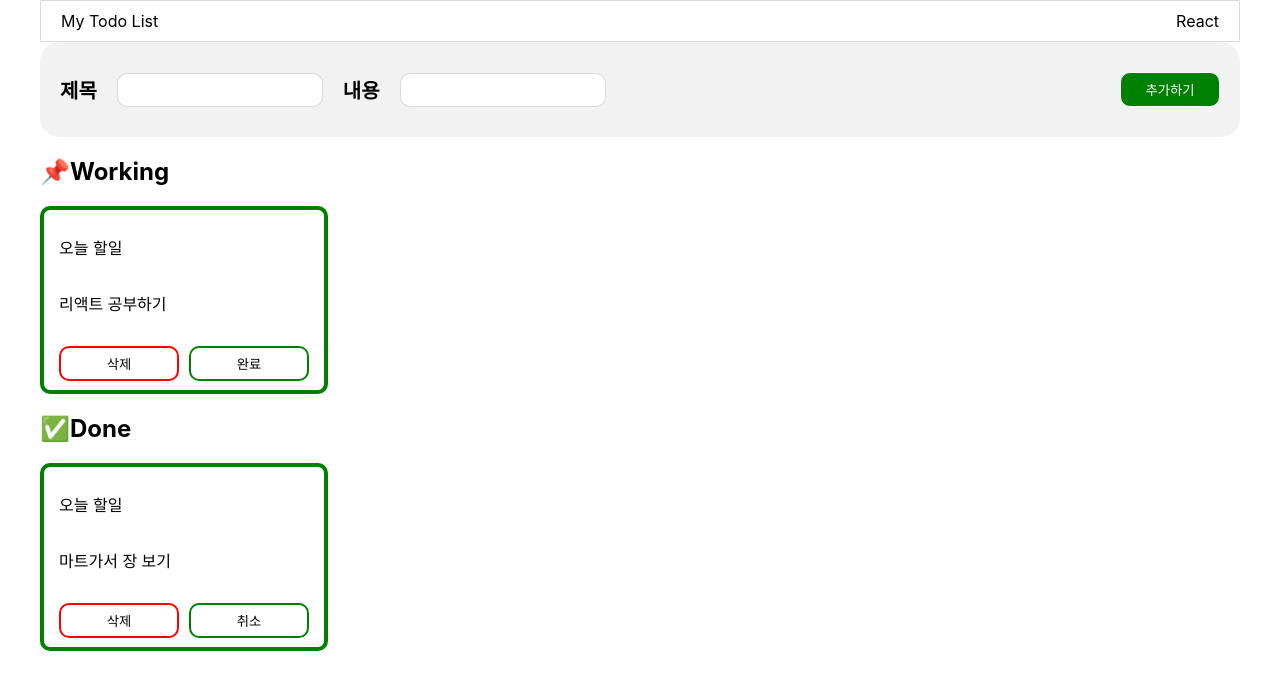
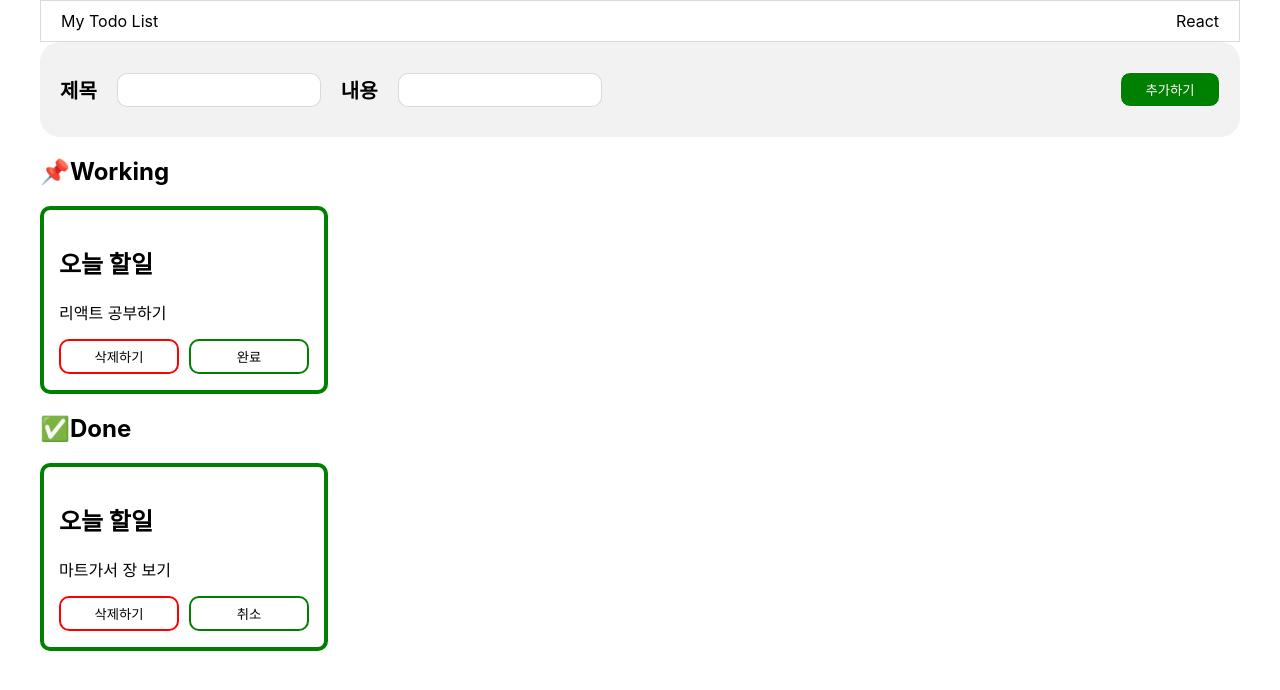
Before and after one commit to treasureholy/ver.2_Todo_List, a React (Create React App) app: page / in a window 1280 px wide. Shown: the top 690 px of the page. Built offline with nearby package versions, Linux system fonts and the light colour scheme.

Commit message:
Feat: styled-components 추가

```diff
--- a/package.json
+++ b/package.json
@@ -12,6 +12,7 @@
     "react-scripts": "5.0.1",
     "react-uuid": "^2.0.0",
     "redux": "^4.2.1",
+    "styled-components": "^6.0.0-rc.3",
     "web-vitals": "^2.1.0"
   },
   "scripts": {
--- a/src/App.css
+++ b/src/App.css
@@ -1,103 +1,102 @@
 /* 레이아웃 */
-.layout {
+/* .layout {
   max-width: 1200px;
   min-width: 800px;
   margin: 0 auto;
-}
+} */
 
 /* header */
-.app-title {
+/* .app-title {
   display: flex;
   align-items: center;
   justify-content: space-between;
   height: 30px;
   border: 1px solid rgba(128, 128, 128, 0.293);
   padding: 5px 20px;
-}
+} */
 
 /* form */
-.form {
+/* .form {
   background-color: rgba(231, 230, 230, 0.512);
   border-radius: 20px;
   justify-content: space-between;
   display: flex;
   align-items: center;
   padding: 30px 20px 30px 20px;
-}
-.input-group {
+} */
+/* .input-group {
   display: flex;
   align-items: center;
   gap: 20px;
   font-size: 20px;
-}
+} */
 
-.input-style {
+/* .input-style {
   height: 30px;
   border: 1px solid rgba(128, 128, 128, 0.293);
   border-radius: 10px;
   width: 200px;
-}
+} */
 
 /* Todo 추가 버튼 */
-.add-button {
+/* .add-button {
   border-radius: 10px;
   border: 1px solid;
   background-color: green;
   color: white;
   width: 100px;
-  height: 35px;
-  cursor: pointer;
-}
+  height: 35px; */
+/* cursor: pointer;
+} */
 
 /* list */
-.list-wrap {
+/* .list-wrap {
   display: flex;
   flex-wrap: wrap;
   gap: 30px;
-}
+} */
 
-.list-style {
+/* .list-style {
   width: 250px;
   height: 180px;
   border: 4px solid green;
   border-radius: 10px;
   display: flex;
-  /* align-items: center; */
   justify-content: center;
   flex-direction: column;
   padding: 0px 15px;
-}
-.bth-group {
+} */
+/* .bth-group {
   display: flex;
   gap: 10px;
   margin-top: 15px;
-}
+} */
 
 /* 삭제하기 버튼 */
-.remove-btn {
-  border-radius: 10px;
-  border: 2px solid red;
+/* .remove-btn {
+  border-radius: 10px; */
+/* border: 2px solid red;
   background-color: white;
   width: 120px;
-  height: 35px;
-  cursor: pointer;
-}
+  height: 35px; */
+/* cursor: pointer;
+} */
 /* 완료 버튼 */
-.isDone-btn {
-  border-radius: 10px;
-  border: 2px solid green;
+/* .isDone-btn {
+  border-radius: 10px; */
+/* border: 2px solid green;
   background-color: white;
   width: 120px;
-  height: 35px;
-  cursor: pointer;
-}
+  height: 35px; */
+/* cursor: pointer;
+} */
 
 /* 취소버튼 */
-.cancel-btn {
-  border-radius: 10px;
-  border: 2px solid green;
+/* .cancel-btn {
+  border-radius: 10px; */
+/* border: 2px solid green;
   background-color: white;
   width: 120px;
-  height: 35px;
-  cursor: pointer;
-}
+  height: 35px; */
+/* cursor: pointer;
+} */
--- a/src/App.jsx
+++ b/src/App.jsx
@@ -1,6 +1,8 @@
 import React, { useState } from "react";
 import "./App.css";
 import uuid from "react-uuid";
+import styled from "styled-components";
+import GlobalStyle from "./GlobalStyle";
 
 function App() {
   console.log(uuid());
@@ -55,97 +57,176 @@ function App() {
   };
 
   return (
-    <div className="layout">
-      <header className="app-title">
+    <>
+      <GlobalStyle />
+      <StLayout>
+        <StHeader>
           <div>My Todo List</div> <div>React</div>
-      </header>
+        </StHeader>
         <div>
-        <form className="form" onSubmit={onSubmitHandler}>
-          <div className="input-group">
+          <StForm onSubmit={onSubmitHandler}>
+            <StInputGroup>
               <b>제목</b>{" "}
-            <input
-              className="input-style"
+              <StInputStyle
                 type="text"
                 value={title}
                 onChange={titleChangeHandler}
               />
               <b>내용</b>{" "}
-            <input
-              className="input-style"
+              <StInputStyle
                 type="text"
                 value={contents}
                 onChange={contentsChangeHandler}
               />
-          </div>
-          <button className="add-button">추가하기</button>
-        </form>
+            </StInputGroup>
+            <StAddButton>추가하기</StAddButton>
+          </StForm>
         </div>
         <div>
           {/* <h2>{isDone ? "✅Done" : "📌Working"}</h2> */}
           <h2>📌Working</h2>
-        <div className="list-wrap">
+          <StListWrap>
             {todos
               .filter((work) => {
                 return work.isDone === false;
               })
               .map((todo) => {
                 return (
-                <div className="list-style" key={todo.id}>
-                  <p>{todo.title}</p>
-                  <p>{todo.contents}</p>
-                  <div className="bth-group">
-                    <button
-                      className="remove-btn"
+                  <StListStyle key={todo.id}>
+                    <h2>{todo.title}</h2>
+                    <div>{todo.contents}</div>
+                    <StBtnGroup>
+                      <StButton
+                        borderColor="red"
                         onClick={() => deleteButtonHandler(todo)}
                       >
-                      삭제
-                    </button>
-                    <button
-                      className="isDone-btn"
+                        삭제하기
+                      </StButton>
+                      <StButton
+                        borderColor="green"
                         onClick={() => clickChangeButtonHandler(todo)}
                       >
                         {todo.isDone ? "취소" : "완료"}
-                    </button>
-                  </div>
-                </div>
+                      </StButton>
+                    </StBtnGroup>
+                  </StListStyle>
                 );
               })}
-        </div>
+          </StListWrap>
         </div>
         <div>
           {/* <h2>{isDone ? "✅Done" : "📌Working"}</h2> */}
           <h2>✅Done</h2>
-        <div className="list-wrap">
+          <StListWrap>
             {todos
               .filter((work) => {
                 return work.isDone === true;
               })
               .map((todo) => {
                 return (
-                <div className="list-style" key={todo.id}>
-                  <p>{todo.title}</p>
-                  <p>{todo.contents}</p>
-                  <div className="bth-group">
-                    <button
-                      className="remove-btn"
+                  <StListStyle key={todo.id}>
+                    <h2>{todo.title}</h2>
+                    <div>{todo.contents}</div>
+                    <StBtnGroup>
+                      <StButton
+                        borderColor="red"
                         onClick={() => deleteButtonHandler(todo)}
                       >
-                      삭제
-                    </button>
-                    <button
-                      className="isDone-btn"
+                        삭제하기
+                      </StButton>
+                      <StButton
+                        borderColor="green"
                         onClick={() => clickChangeButtonHandler(todo)}
                       >
                         취소
-                    </button>
-                  </div>
-                </div>
+                      </StButton>
+                    </StBtnGroup>
+                  </StListStyle>
                 );
               })}
+          </StListWrap>
         </div>
-      </div>
-    </div>
+      </StLayout>
+    </>
   );
 }
 
 export default App;
+
+const StLayout = styled.div`
+  max-width: 1200px;
+  min-width: 800px;
+  margin: 0 auto;
+`;
+
+const StHeader = styled.div`
+  display: flex;
+  align-items: center;
+  justify-content: space-between;
+  height: 30px;
+  border: 1px solid rgba(128, 128, 128, 0.293);
+  padding: 5px 20px;
+`;
+
+const StForm = styled.form`
+  background-color: rgba(231, 230, 230, 0.512);
+  border-radius: 20px;
+  justify-content: space-between;
+  display: flex;
+  align-items: center;
+  padding: 30px 20px 30px 20px;
+`;
+
+const StInputGroup = styled.div`
+  display: flex;
+  align-items: center;
+  gap: 20px;
+  font-size: 20px;
+`;
+
+const StInputStyle = styled.input`
+  height: 30px;
+  border: 1px solid rgba(128, 128, 128, 0.293);
+  border-radius: 10px;
+  width: 185px;
+  padding-left: 15px;
+`;
+
+const StAddButton = styled.button`
+  border-radius: 10px;
+  border: 1px solid;
+  background-color: green;
+  color: white;
+  width: 100px;
+  height: 35px;
+`;
+
+const StListWrap = styled.div`
+  display: flex;
+  flex-wrap: wrap;
+  gap: 30px;
+`;
+
+const StListStyle = styled.div`
+  width: 250px;
+  height: 180px;
+  border: 4px solid green;
+  border-radius: 10px;
+  display: flex;
+  justify-content: center;
+  flex-direction: column;
+  padding: 0px 15px;
+`;
+
+const StBtnGroup = styled.div`
+  display: flex;
+  gap: 10px;
+  margin-top: 15px;
+`;
+
+const StButton = styled.button`
+  border: 2px solid ${(props) => props.borderColor};
+  background-color: white;
+  width: 120px;
+  height: 35px;
+`;
--- /dev/null
+++ b/src/GlobalStyle.jsx
@@ -0,0 +1,10 @@
+import { createGlobalStyle } from "styled-components";
+
+const GlobalStyle = createGlobalStyle`
+  button{
+    cursor: pointer;
+    border-radius: 10px;
+  }
+`;
+
+export default GlobalStyle;
```
Also changed, not shown: 1 other file (tests, documents, lock files or other folders). Lines whose indentation alone changed are shown as unchanged.
